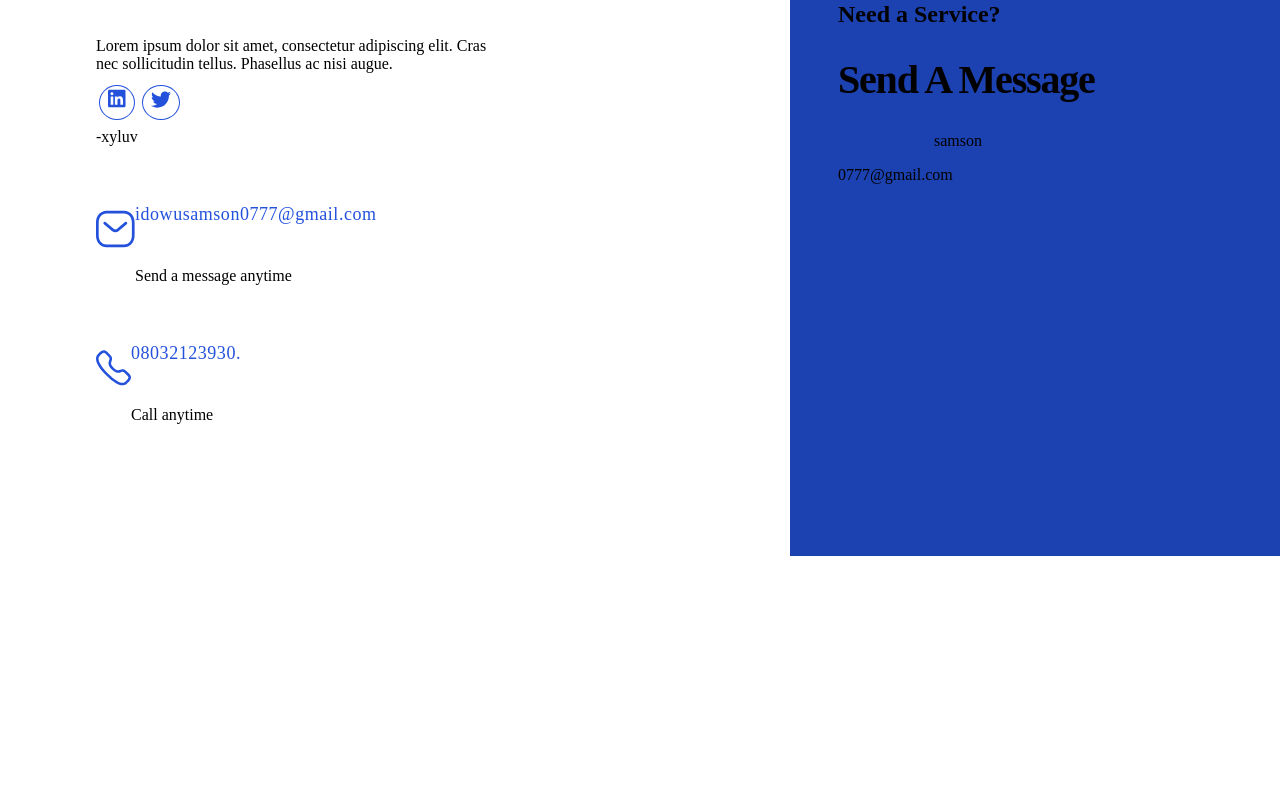
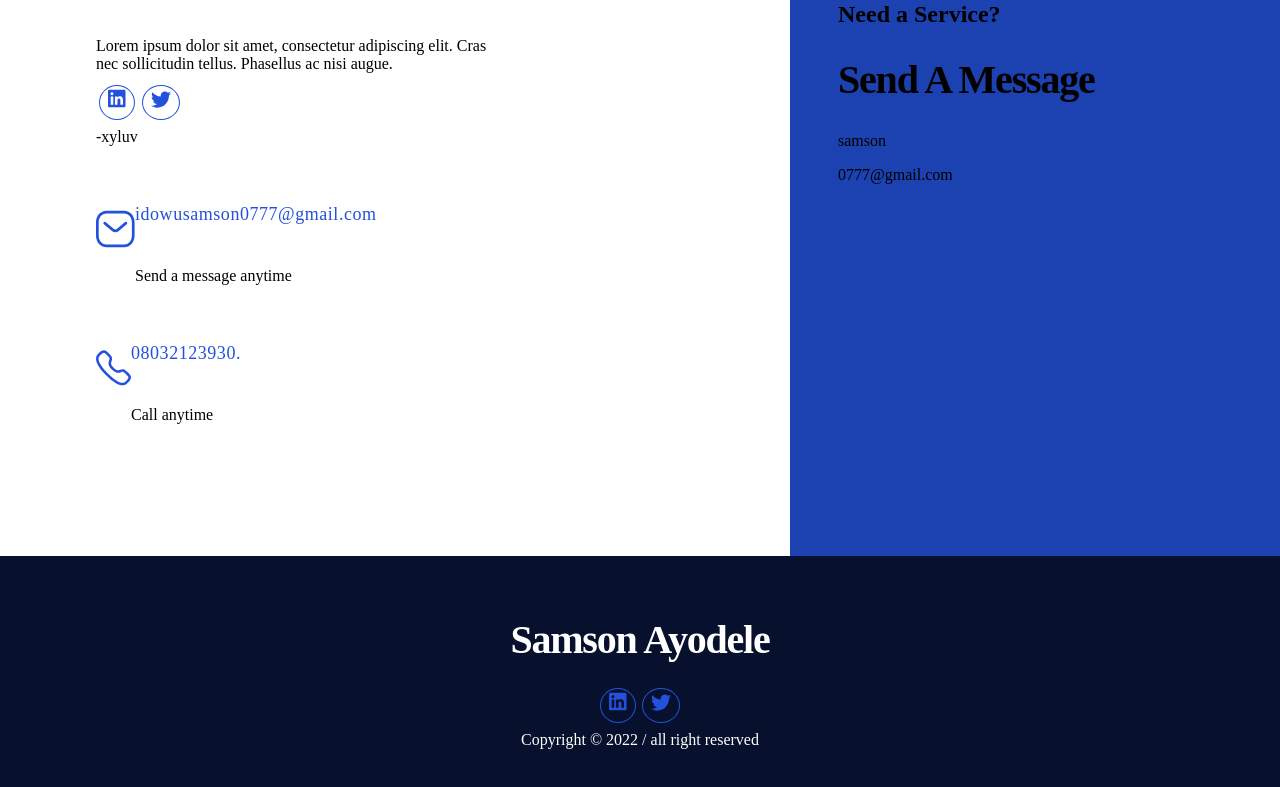
Before and after one commit to SamsonAyodele/portfolio, a React (Create React App) app: page / in a window 1280 px wide. Shown: the part 3587-4374 px from the top of the page. Before the commit the page ends 4143 px from the top, so only its background shows below. Built offline with nearby package versions, Linux system fonts and the light colour scheme.

Commit message:
another commit

```diff
--- a/src/App.css
+++ b/src/App.css
@@ -307,7 +307,7 @@ button {
 }
 
 p:first-child {
-  margin-left: 6rem;
+
 }
 
 .needService {
@@ -317,3 +317,22 @@ p:first-child {
   background-position: cover;
   padding: 3rem;
 }
+
+.footer {
+  padding-top: 2rem;
+  text-align:center;
+  width: 100vw;
+  height: 300px;
+  background: #07102C;
+  color: #fff;
+}
+
+.footerhead {
+  color: #FFFFFF;
+}
+
+.foot {
+  align-items: center;
+  justify-content: center;
+  /* text-align: center; */
+}
--- /dev/null
+++ b/src/components/Footer.js
@@ -0,0 +1,16 @@
+import React from 'react'
+import Socials from './Socials'
+
+const Footer = () => {
+  return (
+    <div className='foot'>
+        <h1 className='footerhead'>Samson Ayodele</h1>
+        <div className='icon'>
+            <Socials />
+        </div>
+        <p>Copyright &copy; 2022 / all right reserved</p>
+    </div>
+  )
+}
+
+export default Footer
--- a/src/components/Header.js
+++ b/src/components/Header.js
@@ -15,6 +15,7 @@ import Dev from '../assets/cloud 1.png'
 import Projects from './Projects'
 import Milestone from './Milestone';
 import GetInTouch from './GetInTouch';
+import Footer from './Footer';
 
 
 const Header = () => {
@@ -91,7 +92,12 @@ const Header = () => {
                </div>
             </div>
          </div>
-         <GetInTouch />
+         <div>
+          <GetInTouch />
+         </div>
+         <div className='footer'>
+            <Footer />
+         </div>
      </>
     )
 }
```
